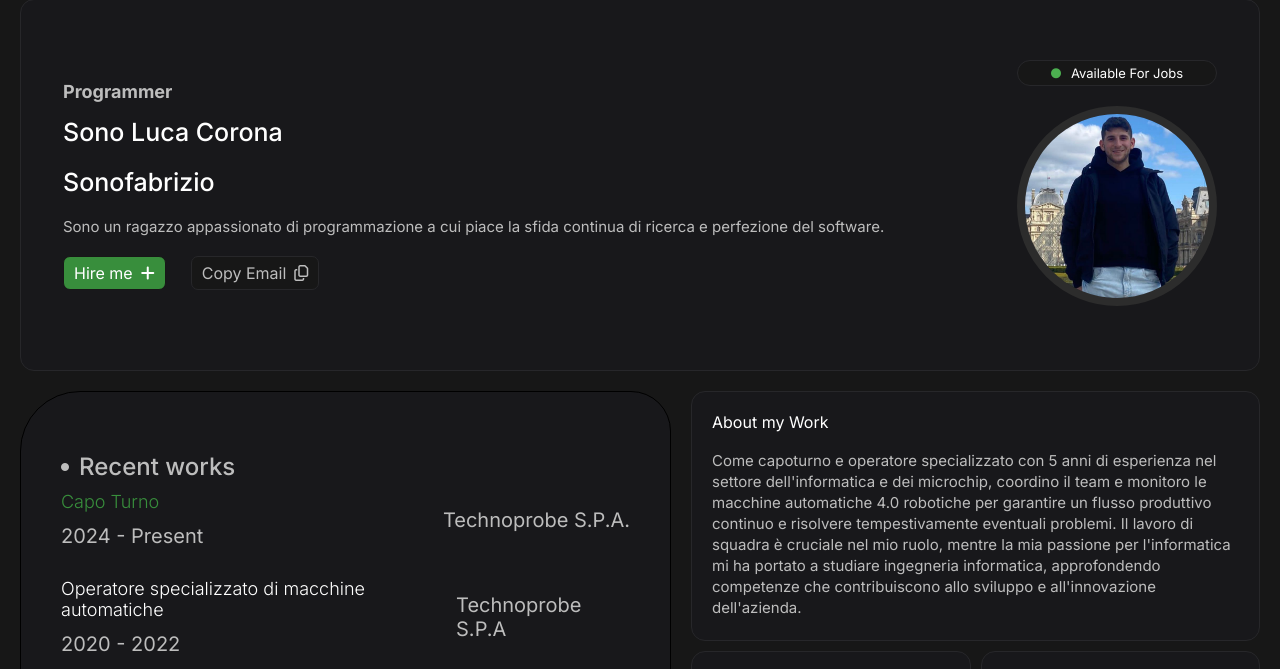
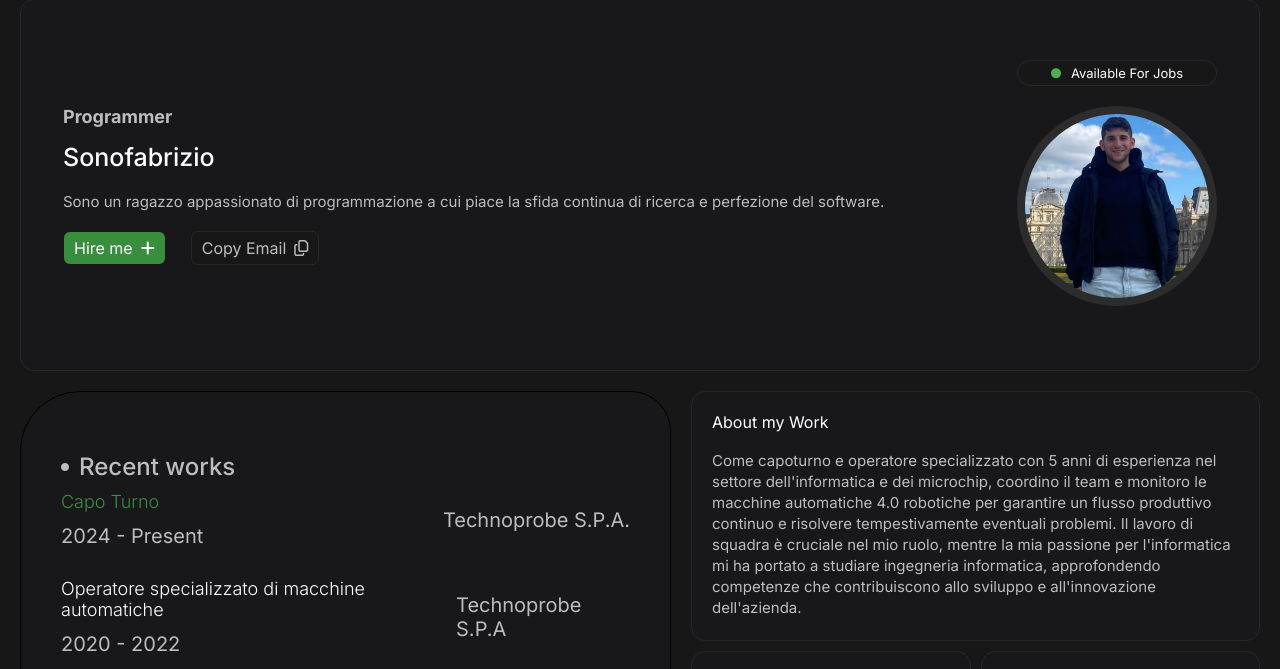
Before and after one commit to Lucacoronaa/lucacoronaa.github.io, a plain HTML site: page index.html in a window 1280 px wide. Shown: the part 105-774 px from the top of the page. Drawn offline with Linux system fonts and the light colour scheme.

Commit message:
Update index.html

```diff
--- a/index.html
+++ b/index.html
@@ -23,7 +23,6 @@
         <div class="left">
             <h3>Programmer</h3>
             <div class="info">
-                <h2>Sono Luca Corona</h2>
                 <h2>Sonofabrizio</h2>
                 <p>Sono un ragazzo appassionato di programmazione a cui piace la sfida continua di ricerca e perfezione del software.</p>
                 <div class="buttons">
```
